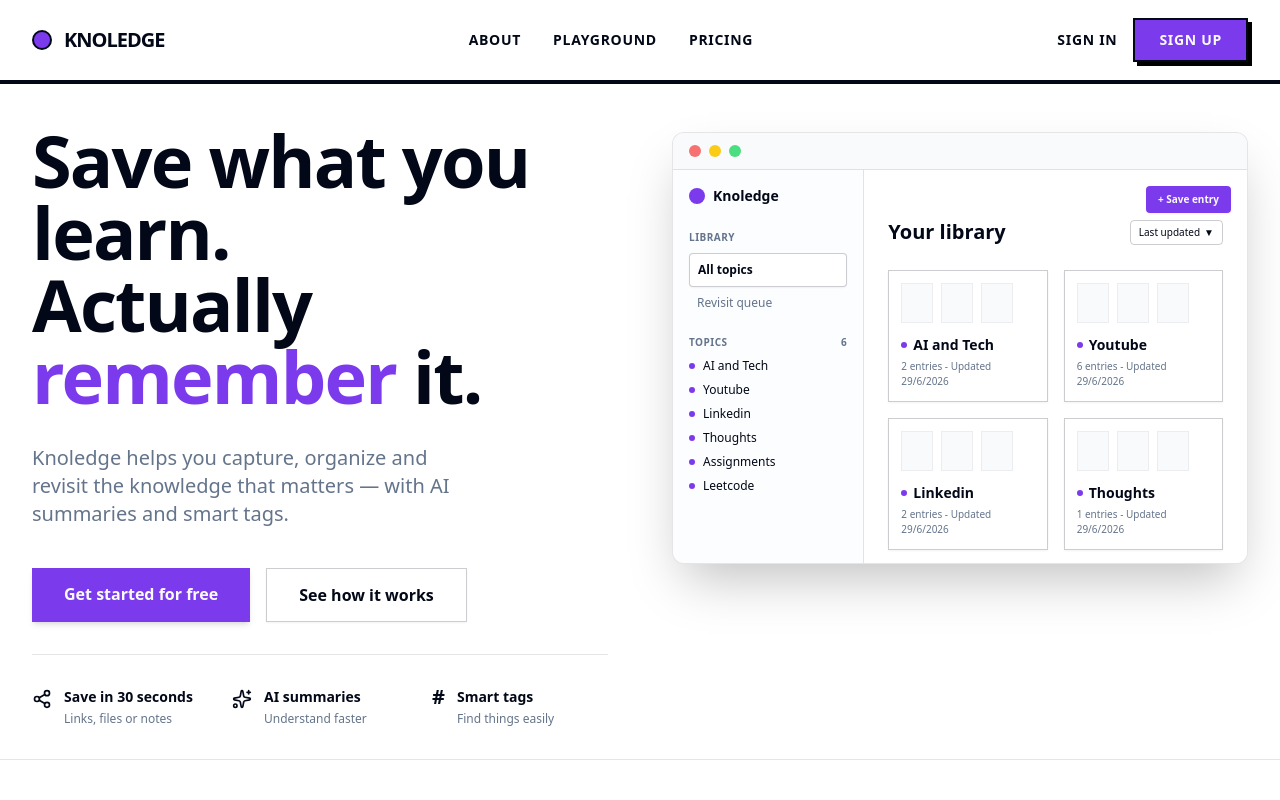
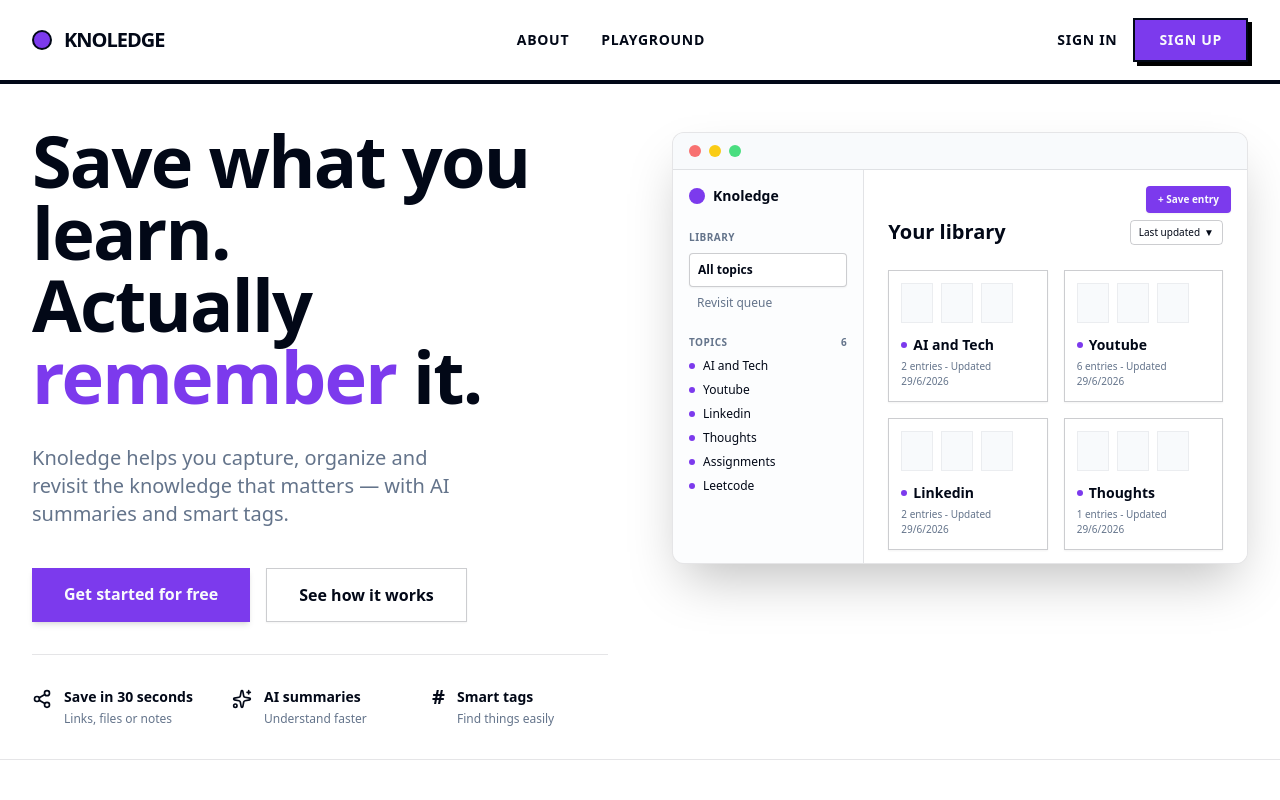
Before and after one commit to Abhishek024604/KnowledgeVault, a React (Vite) app in the folder frontend/: page / in a window 1280 px wide. Shown: the top 800 px of the page. Built offline with nearby package versions, Linux system fonts and the light colour scheme; no server answers.

Commit message:
Comment out pricing page for now

```diff
--- a/frontend/src/App.jsx
+++ b/frontend/src/App.jsx
@@ -9,7 +9,7 @@ import EntryDetail from './pages/EntryDetail';
 import Login from './pages/Login';
 import Signup from './pages/Signup';
 import Landing from './pages/Landing';
-import Pricing from './pages/Pricing';
+// import Pricing from './pages/Pricing';
 
 const queryClient = new QueryClient();
 
@@ -22,7 +22,7 @@ function App() {
             <Route path="/login" element={<Login />} />
             <Route path="/signup" element={<Signup />} />
             <Route path="/" element={<Landing />} />
-            <Route path="/pricing" element={<Pricing />} />
+            {/* <Route path="/pricing" element={<Pricing />} /> */}
             <Route path="/app" element={
               <PrivateRoute>
                 <MainLayout />
--- a/frontend/src/pages/Landing.jsx
+++ b/frontend/src/pages/Landing.jsx
@@ -20,7 +20,7 @@ export default function Landing() {
             <div className="hidden md:flex items-center gap-8">
               <a href="#about" className="font-bold uppercase tracking-wider text-sm hover:text-primary transition-colors">About</a>
               <Link to="/app" className="font-bold uppercase tracking-wider text-sm hover:text-primary transition-colors">Playground</Link>
-              <Link to="/pricing" className="font-bold uppercase tracking-wider text-sm hover:text-primary transition-colors">Pricing</Link>
+              {/* <Link to="/pricing" className="font-bold uppercase tracking-wider text-sm hover:text-primary transition-colors">Pricing</Link> */}
             </div>
 
             <div className="flex items-center gap-4">
```
